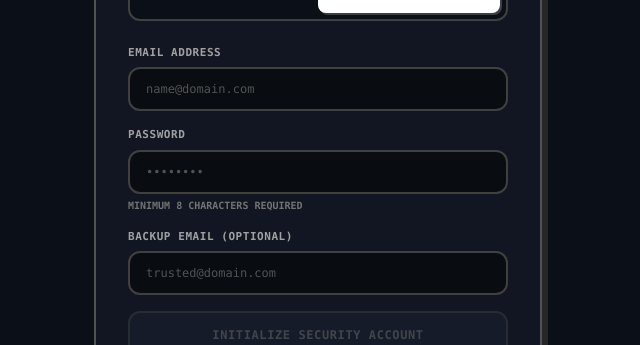
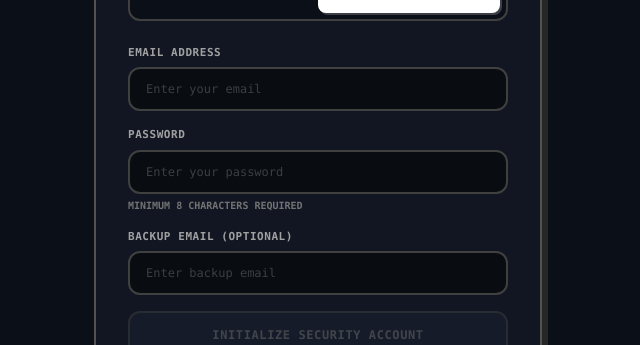
Before and after one commit to ritesh59697/PhoneFind, a Next.js app: page /login in a window 1280 px wide. Both pictures are taken after a click on the button "SIGN UP". Shown: the part 266-611 px from the top of the page, without its empty margins (322-962 px from the left). Built offline with nearby package versions, Linux system fonts and the light colour scheme.

Commit message:
Update placeholder text to subtle prompt 'Enter your email' with 60% opacity

```diff
--- a/app/login/page.tsx
+++ b/app/login/page.tsx
@@ -157,14 +157,14 @@ export default function LoginPage() {
                 <label className="block text-[11px] font-mono font-black uppercase tracking-wider text-neutral-400 mb-1.5">EMAIL ADDRESS</label>
                 <input
                   type="email"
-                  placeholder="name@domain.com"
+                  placeholder="Enter your email"
                   value={email}
                   onChange={(e) => setEmail(e.target.value)}
                   required
                   className={`w-full border-[2px] rounded-xl px-4 py-3 text-xs font-mono focus:outline-none transition-colors ${
                     darkMode
-                      ? "bg-[#090D12] border-neutral-700 text-white focus:border-emerald-500 placeholder-neutral-600"
-                      : "bg-[#F9F9F7] border-black text-neutral-900 focus:border-emerald-600 placeholder-neutral-400"
+                      ? "bg-[#090D12] border-neutral-700 text-white focus:border-emerald-500 placeholder:text-neutral-600/70"
+                      : "bg-[#F9F9F7] border-black text-neutral-900 focus:border-emerald-600 placeholder:text-neutral-400/60"
                   }`}
                 />
               </div>
@@ -173,15 +173,15 @@ export default function LoginPage() {
                 <label className="block text-[11px] font-mono font-black uppercase tracking-wider text-neutral-400 mb-1.5">PASSWORD</label>
                 <input
                   type="password"
-                  placeholder="••••••••"
+                  placeholder="Enter your password"
                   value={password}
                   onChange={(e) => setPassword(e.target.value)}
                   required
                   minLength={8}
                   className={`w-full border-[2px] rounded-xl px-4 py-3 text-xs font-mono focus:outline-none transition-colors ${
                     darkMode
-                      ? "bg-[#090D12] border-neutral-700 text-white focus:border-emerald-500 placeholder-neutral-600"
-                      : "bg-[#F9F9F7] border-black text-neutral-900 focus:border-emerald-600 placeholder-neutral-400"
+                      ? "bg-[#090D12] border-neutral-700 text-white focus:border-emerald-500 placeholder:text-neutral-600/70"
+                      : "bg-[#F9F9F7] border-black text-neutral-900 focus:border-emerald-600 placeholder:text-neutral-400/60"
                   }`}
                 />
                 {mode === "signup" && (
@@ -194,13 +194,13 @@ export default function LoginPage() {
                   <label className="block text-[11px] font-mono font-black uppercase tracking-wider text-neutral-400 mb-1.5">BACKUP EMAIL (OPTIONAL)</label>
                   <input
                     type="email"
-                    placeholder="trusted@domain.com"
+                    placeholder="Enter backup email"
                     value={backupContact}
                     onChange={(e) => setBackupContact(e.target.value)}
                     className={`w-full border-[2px] rounded-xl px-4 py-3 text-xs font-mono focus:outline-none transition-colors ${
                       darkMode
-                        ? "bg-[#090D12] border-neutral-700 text-white focus:border-emerald-500 placeholder-neutral-600"
-                        : "bg-[#F9F9F7] border-black text-neutral-900 focus:border-emerald-600 placeholder-neutral-400"
+                        ? "bg-[#090D12] border-neutral-700 text-white focus:border-emerald-500 placeholder:text-neutral-600/70"
+                        : "bg-[#F9F9F7] border-black text-neutral-900 focus:border-emerald-600 placeholder:text-neutral-400/60"
                     }`}
                   />
                 </div>
```
